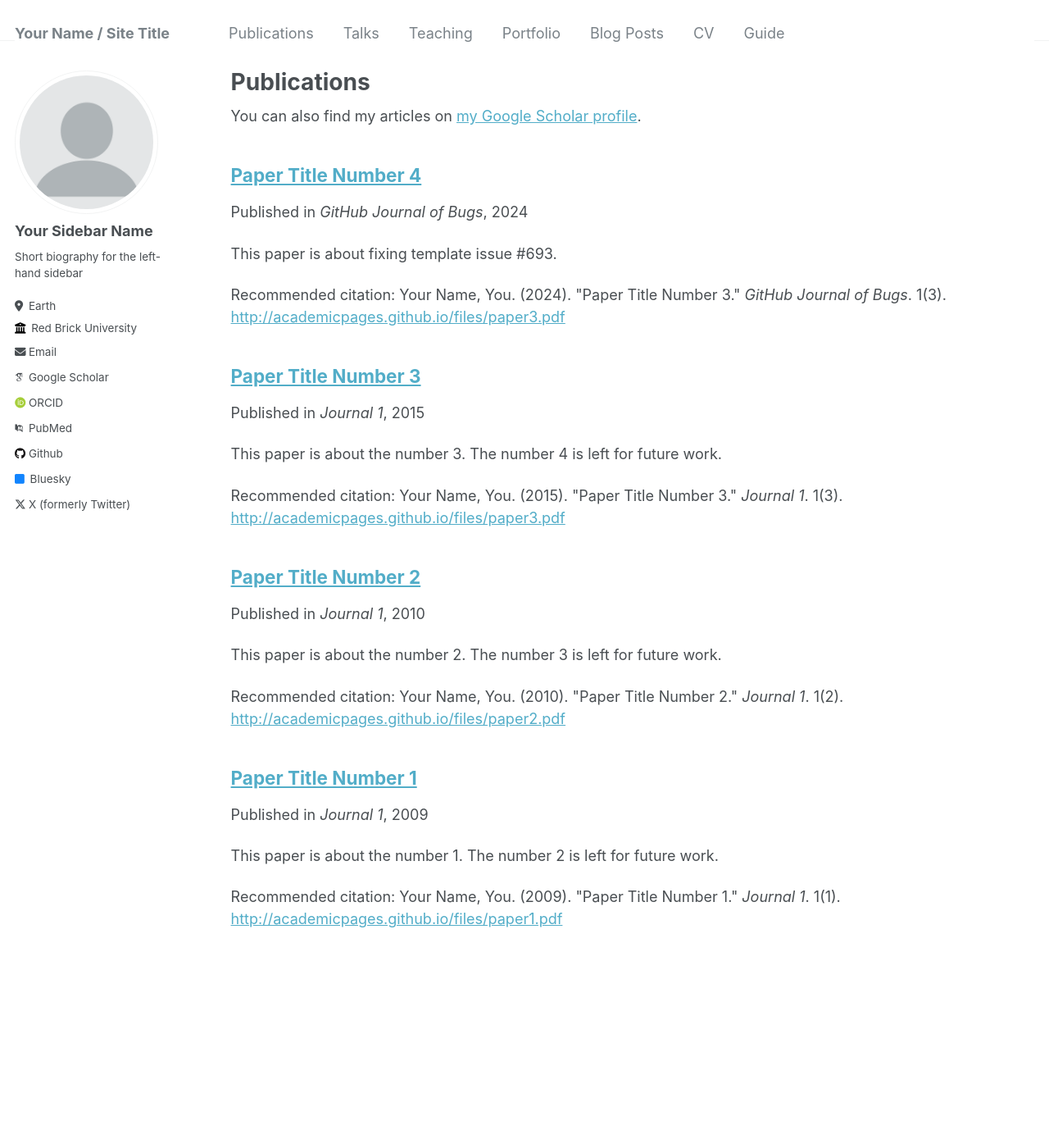
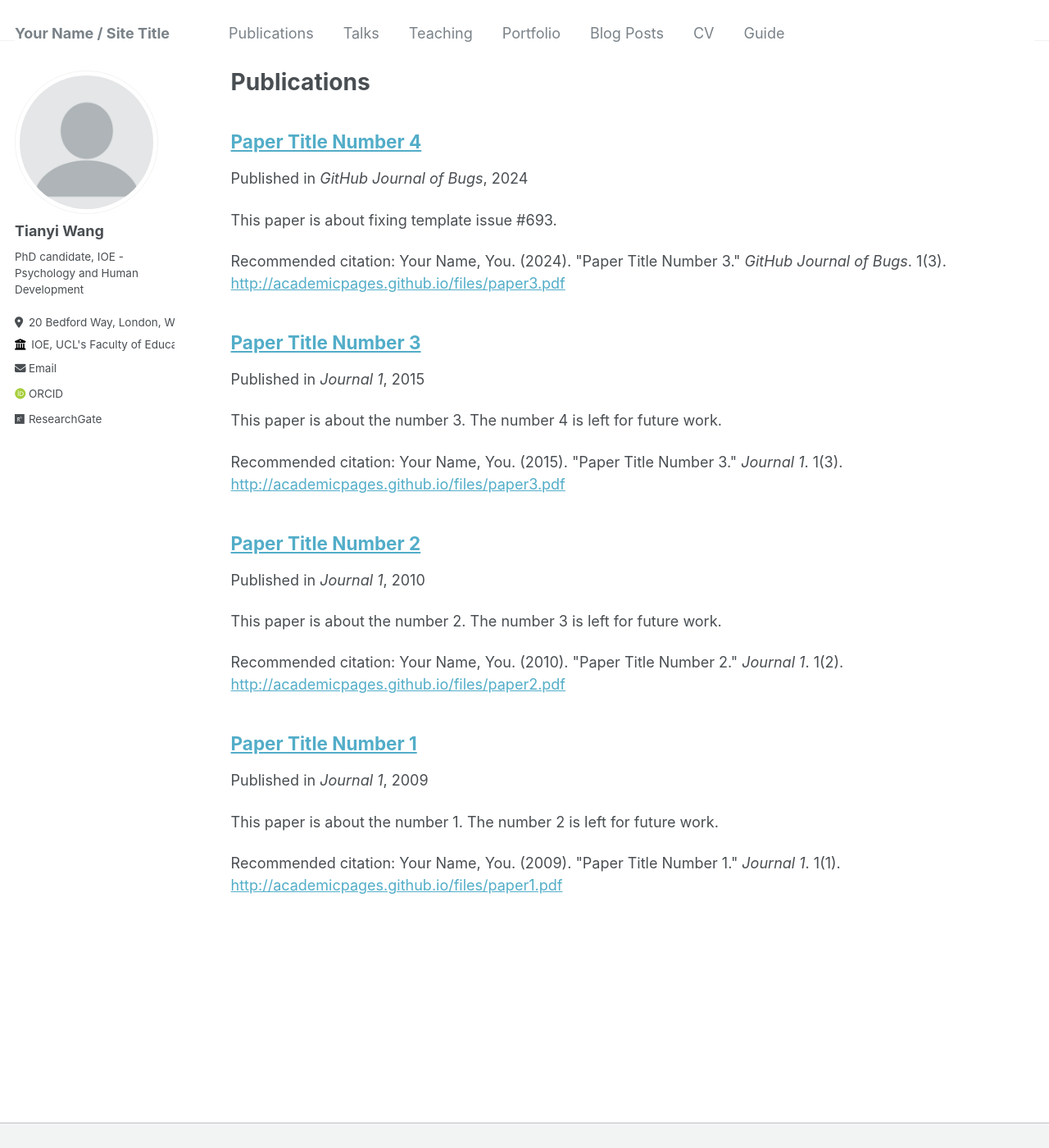
Before and after one commit to TianIEee/Tianyiw.github.io, a Jekyll site: the page built from _pages/publications.md, in a window 1280 px wide and 1400 px high. Shown: the whole window at 82% size. Built offline with Jekyll 4.4.1, drawn with Linux system fonts in a browser that asks for light colours; some web fonts are replaced.

Commit message:
Update _config.yml

```diff
--- a/_config.yml
+++ b/_config.yml
@@ -22,56 +22,17 @@ repository               : "academicpages/academicpages.github.io"
 author:
   # Biographic information
   avatar           : "profile.png"
-  name             : "Your Sidebar Name"
+  name             : "Tianyi Wang"
   pronouns         : # example: "she/her"
-  bio              : "Short biography for the left-hand sidebar"
-  location         : "Earth"
-  employer         : "Red Brick University"
+  bio              : "PhD candidate, IOE - Psychology and Human Development"
+  location         : "20 Bedford Way, London, WC1H 0AL, United Kingdom"
+  employer         : "IOE, UCL's Faculty of Education and Society"
   uri              : # URL
-  email            : "none@example.org"
+  email            : "qtnvtw6@ucl.ac.uk"
 
   # Academic websites
-  arxiv            : # URL - Update with the correct link to your profile
-  googlescholar    : "https://scholar.google.com/citations?user=PS_CX0AAAAAJ"
-  impactstory      : # URL
-  orcid            : "http://orcid.org/yourorcidurl"
-  pubmed           : "https://www.ncbi.nlm.nih.gov/pubmed/?term=john+snow"
-  researchgate     : # URL
-
-  # Repositories and software development
-  bitbucket        : # Username - Update with your username on the site
-  codepen          : # Username
-  dribbble         : # Username
-  github           : "academicpages"
-  kaggle           : # Username
-  stackoverflow    : # User number or user number and name (i.e., use "1" or "1/jeff-atwood")
-
-  # Social media
-  bluesky          : "bsky.app" # Replace this with you Bluesky username
-  facebook         : # Username
-  flickr           : # Username
-  foursquare       : # Username
-  goodreads        : # Username
-  google_plus      : # Username
-  keybase          : # Username
-  instagram        : # Username
-  lastfm           : # Username
-  linkedin         : # Username
-  mastodon         : # URL
-  medium           : # URL
-  pinterest        : # Username
-  soundcloud       : # Username
-  steam            : # Username
-  telegram         : # URL
-  tumblr           : # Username
-  twitter          : "UniofOxford"  # Replace this with your X / Twitter handle
-  vine             : # Username
-  weibo            : # Username
-  wikipedia        : # Username
-  xing             : # Username
-  youtube          : # Username
-  zhihu            : # URL
-
+  orcid            : 0000-0002-5222-3463"
+  researchgate     : https://www.researchgate.net/profile/Tianyi_Wang51
 
 # Site Settings
 teaser                   :  # filename of teaser fallback teaser image placed in /images/, .e.g. "500x300.png"
```
